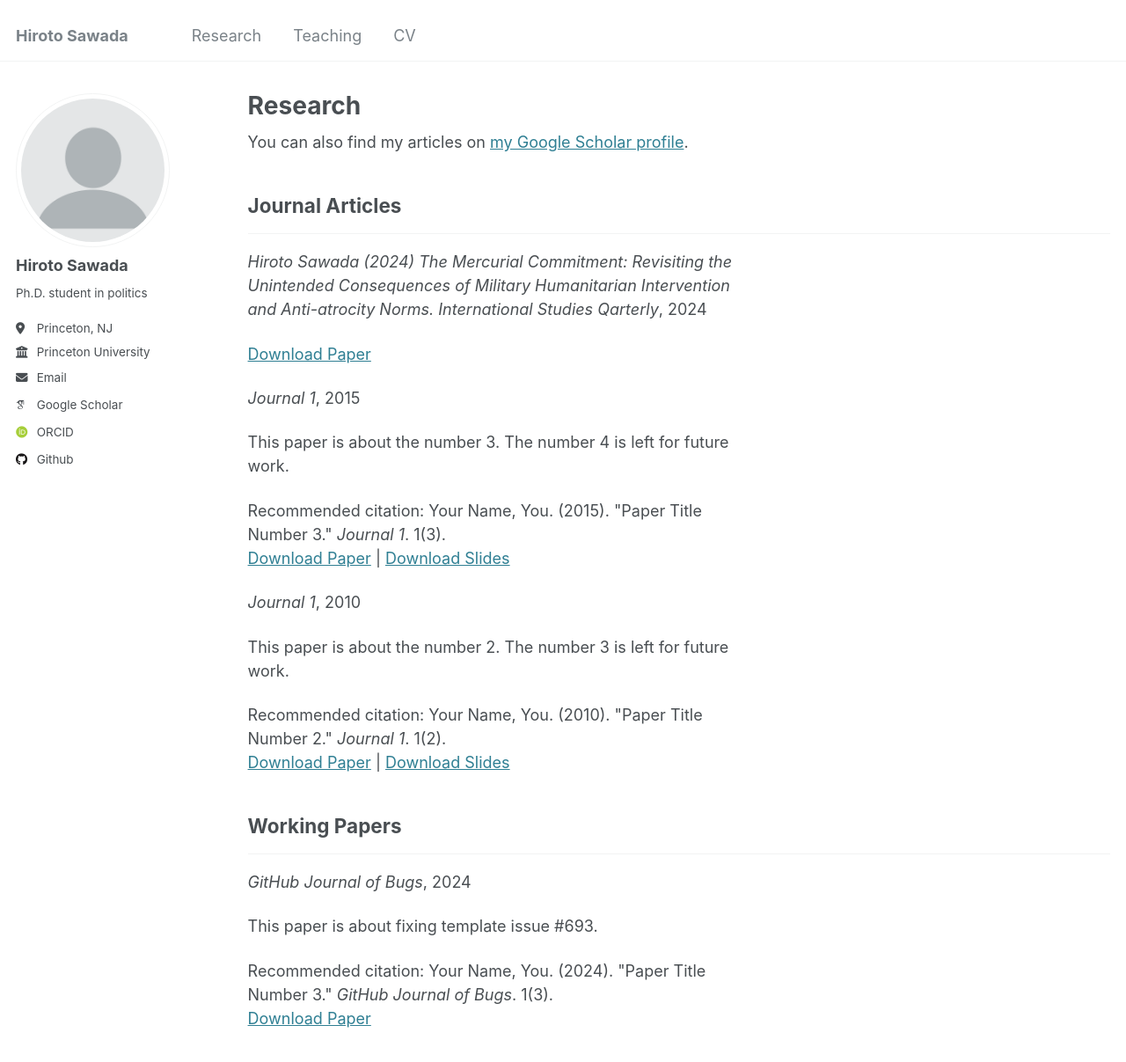
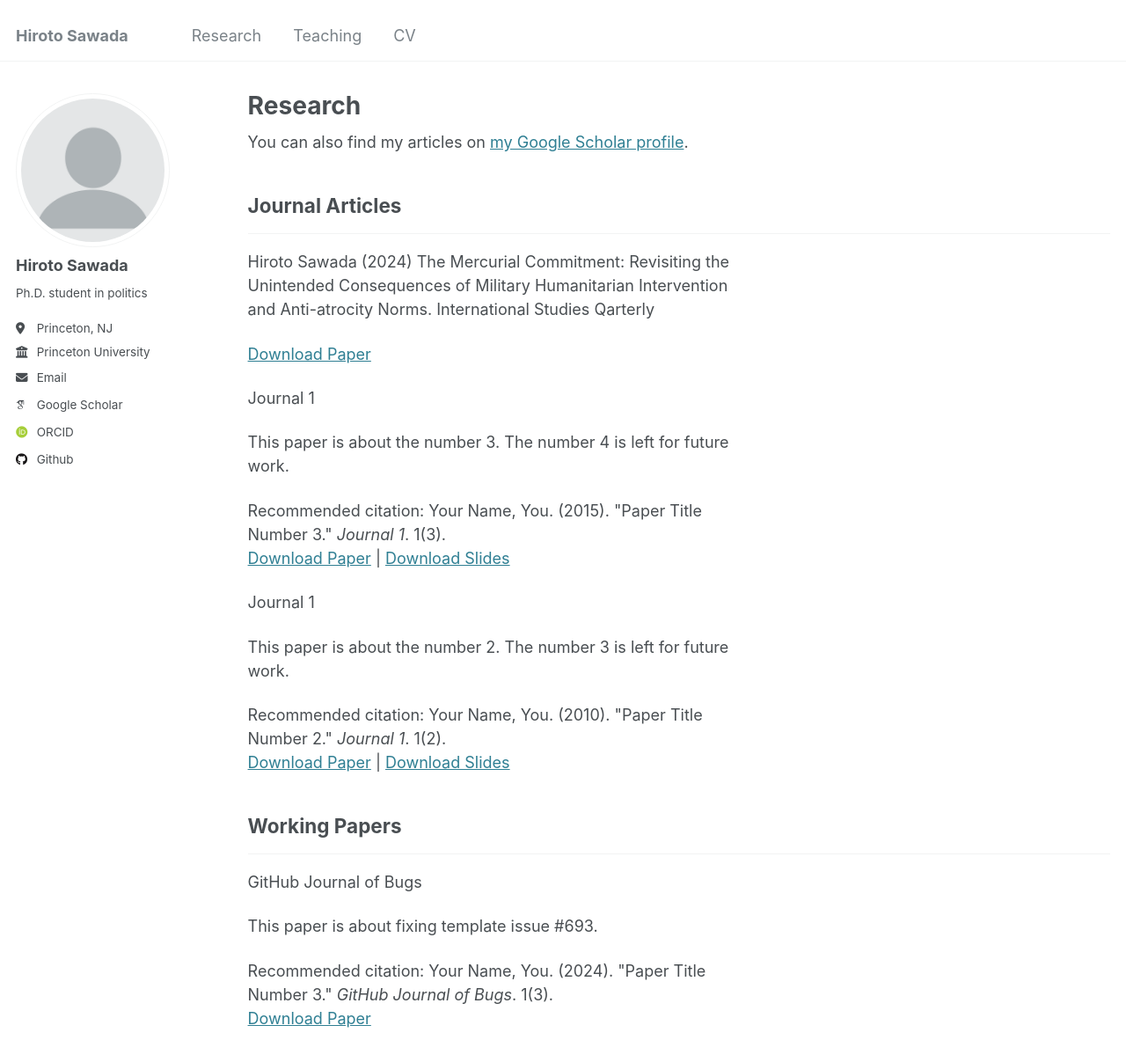
Before and after one commit to hiroto-sawada/hiroto-sawada.github.io, a Jekyll site: the page built from _pages/publications.html, in a window 1280 px wide and 1400 px high. Shown: the top 1207 px of the window at 88% size. Built offline with Jekyll 4.4.1, drawn with Linux system fonts in a browser that asks for light colours; some web fonts are replaced.

Commit message:
Update archive-single.html

```diff
--- a/_includes/archive-single.html
+++ b/_includes/archive-single.html
@@ -43,7 +43,7 @@
         {% if post.collection == 'teaching' %}
           <p> {{ post.type }}, <i>{{ post.venue }}</i>, {{ post.date | default: "1900-01-01" | date: "%Y" }} </p>
         {% elsif post.collection == 'publications' %}
-          <p> <i>{{ post.venue }}</i>, {{ post.date | default: "1900-01-01" | date: "%Y" }} </p>
+          <p> {{ post.venue }} </p>
         {% elsif post.date %}
          <p class="page__date"><strong><i class="fa fa-fw fa-calendar" aria-hidden="true"></i> {{ site.data.ui-text[site.locale].date_label | default: "Published:" }}</strong> <time datetime="{{ post.date | default: "1900-01-01" | date_to_xmlschema }}">{{ post.date | default: "1900-01-01" | date: "%B %d, %Y" }}</time></p>
         {% endif %}
```
